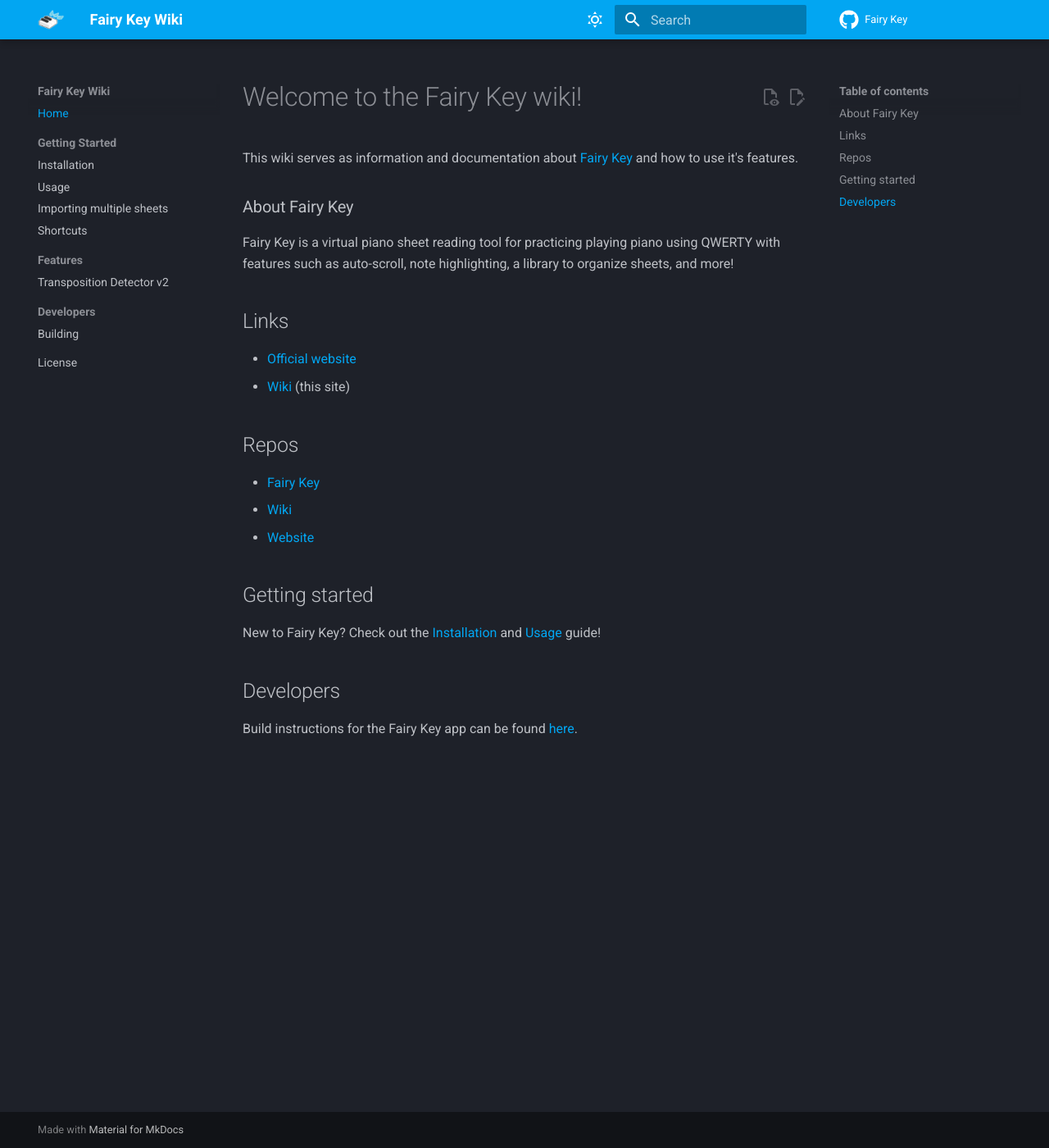
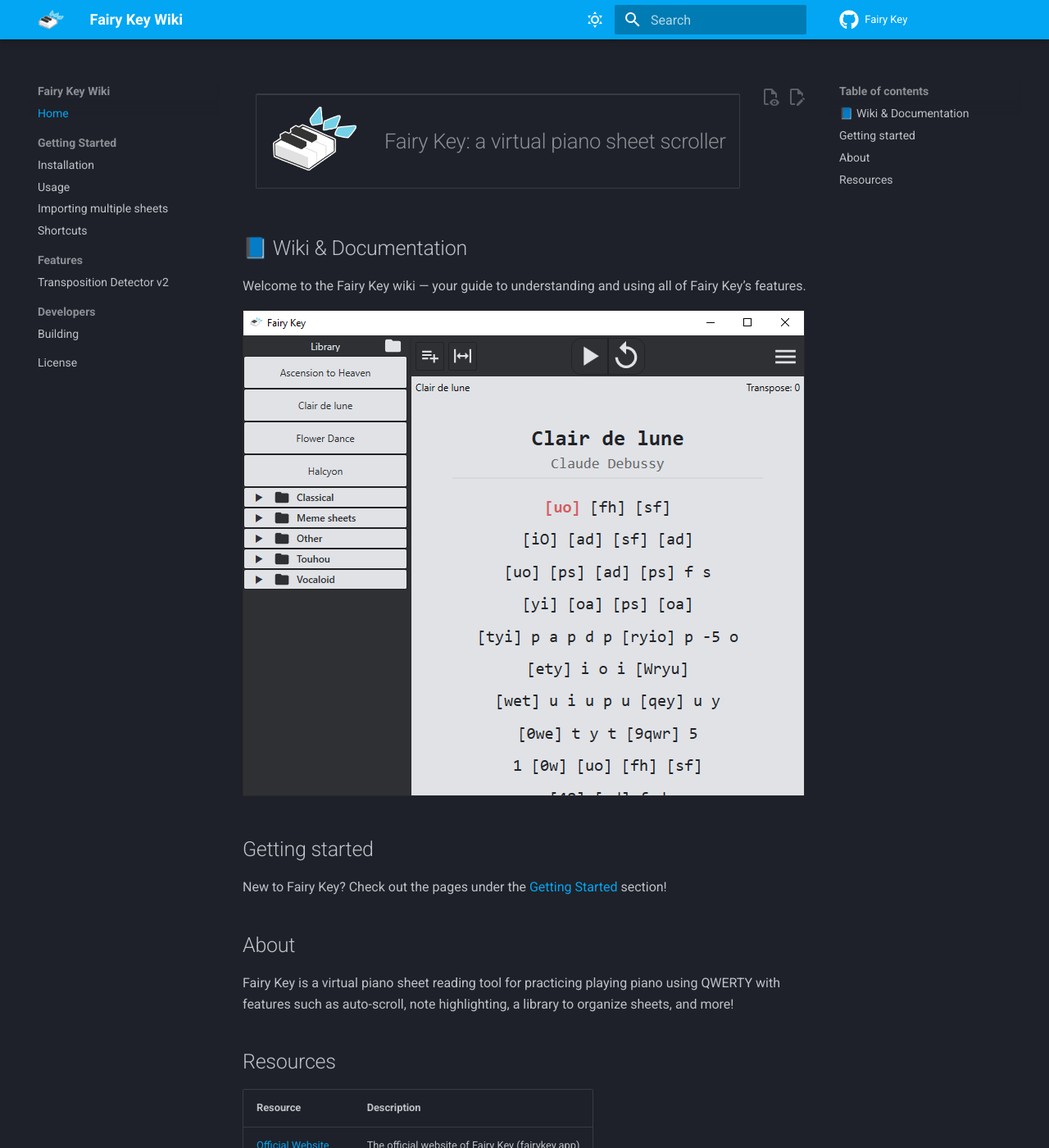
Before and after one commit to FairyKey/wiki, an MkDocs documentation site: the page built from docs/index.md, in a window 1280 px wide and 1400 px high. Shown: the whole window at 82% size. Built offline with MkDocs 1.6.1 and Material for MkDocs 9.7.7, drawn with Linux system fonts in a browser that asks for light colours; comment, search, counter and statistics services are not loaded; some of the changed text lies outside the part shown.

Commit message:
Adjust homepage contents

```diff
--- a/docs/index.md
+++ b/docs/index.md
@@ -1,21 +1,31 @@
-# Welcome to the Fairy Key wiki!
+<table align="center">
+<tr>
+<td width="140" align="center">
+    <img src="./assets/icon.png" alt="Fairy Key" width="128" />
+</td>
+<td align="left" style="vertical-align: middle;">
+    <h1>Fairy Key: a virtual piano sheet scroller</h1>
+</td>
+</tr>
+</table>
+## 📘 Wiki & Documentation
 
-This wiki serves as information and documentation about [Fairy Key](https://fairykey.app) and how to use it's features.
+Welcome to the Fairy Key wiki — your guide to understanding and using all of Fairy Key’s features.
 
-### About Fairy Key
+![Screenshot](./assets/fairykey-main-preview.png)
+
+## Getting started
+New to Fairy Key? Check out the pages under the [Getting Started](installation.md) section!
+
+## About
 Fairy Key is a virtual piano sheet reading tool for practicing playing piano using QWERTY with features such as auto-scroll, note highlighting, a library to organize sheets, and more!
 
-## Links
-* [Official website](https://fairykey.app)
-* [Wiki](https://wiki.fairykey.app) (this site)
+## Resources
 
-## Repos
-* [Fairy Key](https://github.com/FairyKey/FairyKey)
-* [Wiki](https://github.com/FairyKey/wiki)
-* [Website](https://github.com/FairyKey/website)
-
-## Getting started
-New to Fairy Key? Check out the [Installation](installation.md) and [Usage](usage.md) guide!
-
-## Developers
-Build instructions for the Fairy Key app can be found [here](building.md).
+| Resource | Description |
+|-----------|-------------|
+| [Official Website](https://fairykey.app) | The official website of Fairy Key (fairykey.app) |
+| [Wiki](https://wiki.fairykey.app) | This current website |
+| [Fairy Key (GitHub)](https://github.com/FairyKey/FairyKey) | Main repository for the Fairy Key app |
+| [Wiki (GitHub)](https://github.com/FairyKey/wiki) | Repository for this wiki |
+| [Website (GitHub)](https://github.com/FairyKey/website) | Repository for the Fairy Key website |
```
Also changed, not shown: docs/assets/fairykey-main-preview.png (added).
